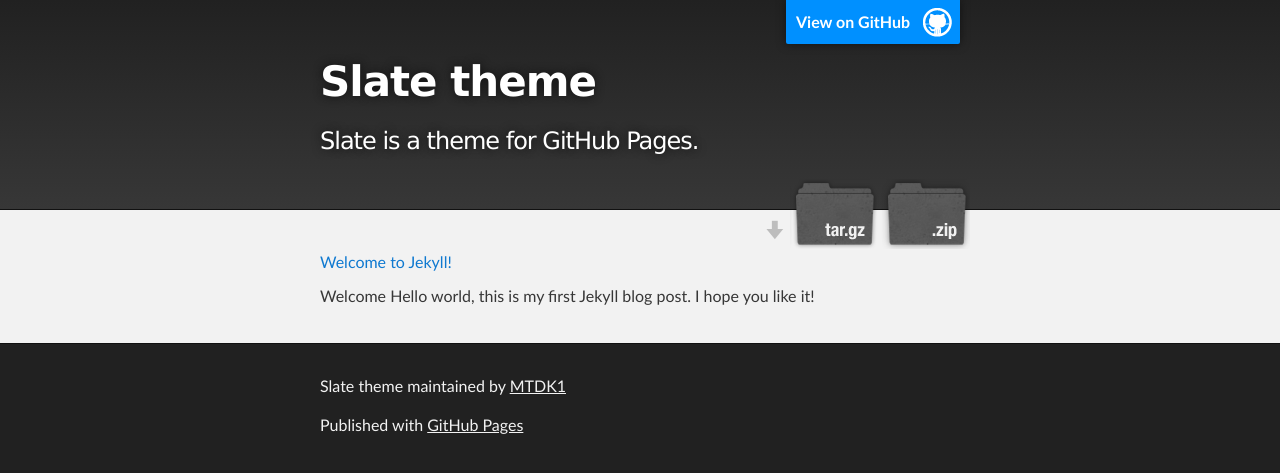
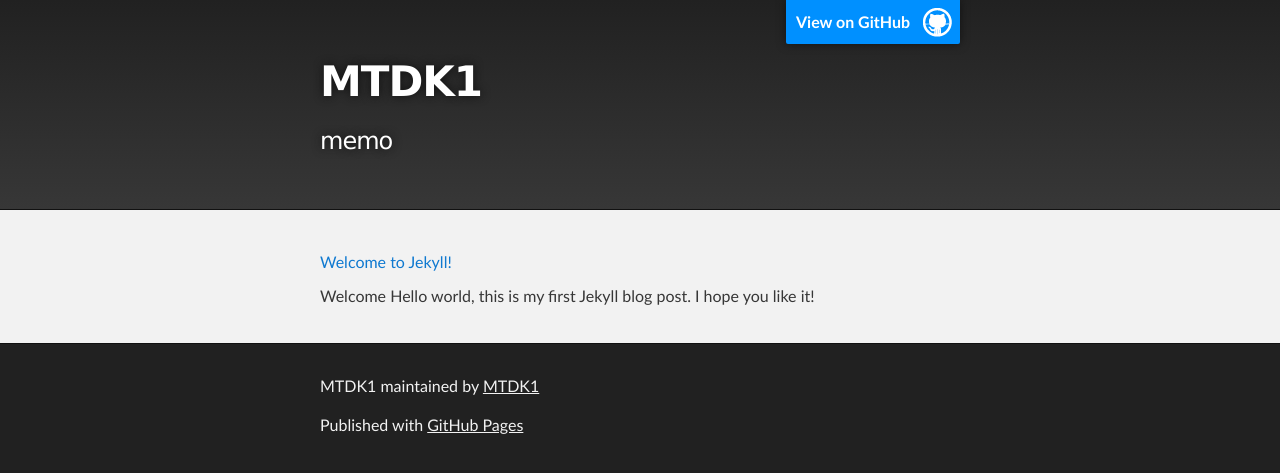
Before and after one commit to MTDK1/study_group, a Jekyll site: the page built from index.md, in a window 1280 px wide. Shown: the top 473 px of the page. Built offline with Jekyll 4.4.1, drawn with Linux system fonts in a browser that asks for light colours.

Commit message:
Update _config.yml

```diff
--- a/_config.yml
+++ b/_config.yml
@@ -1,5 +1,5 @@
-title: Slate theme
-description: Slate is a theme for GitHub Pages.
-show_downloads: true
+title: MTDK1
+description: memo
+show_downloads: false
 google_analytics:
 theme: jekyll-theme-slate
```
